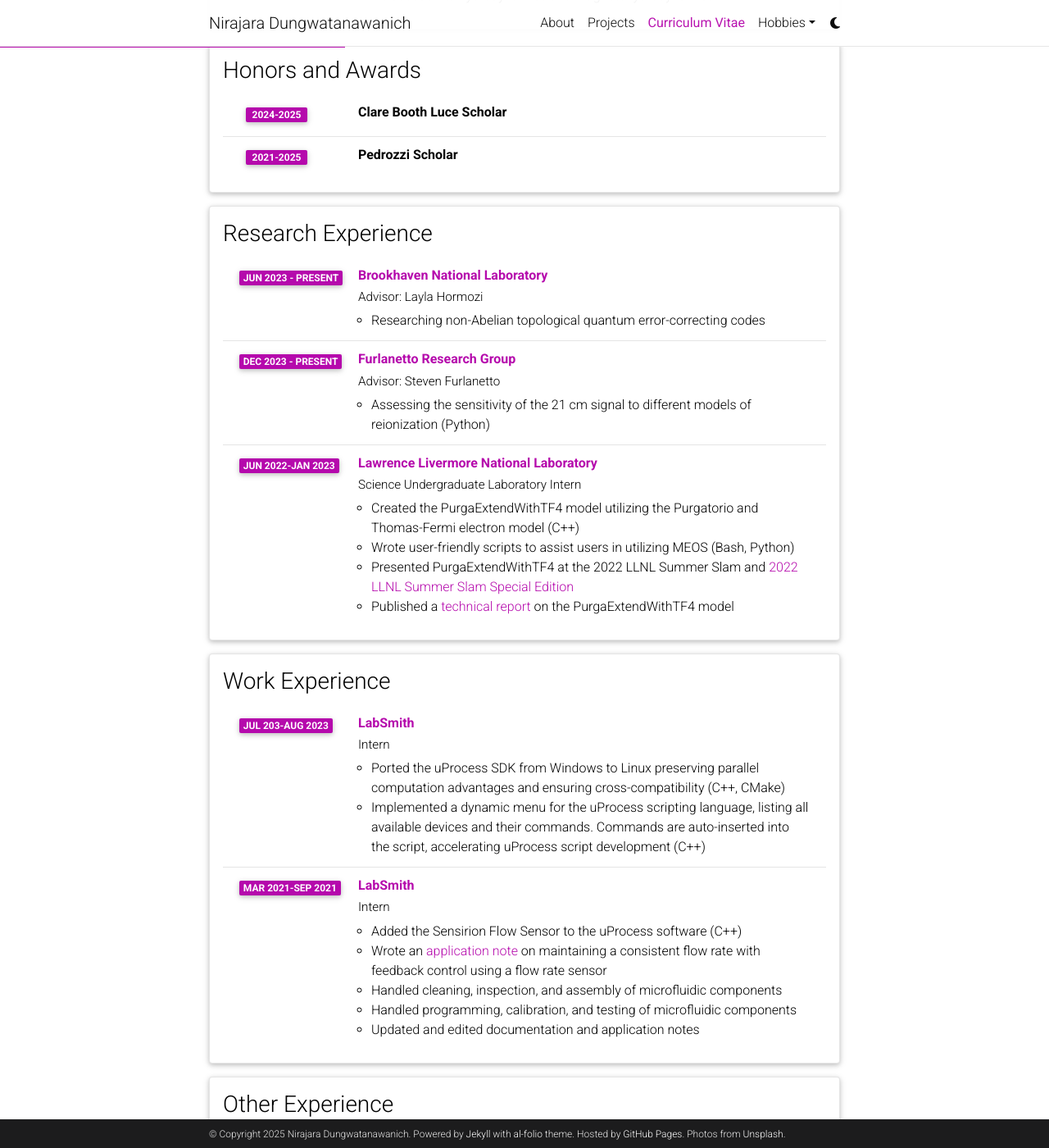
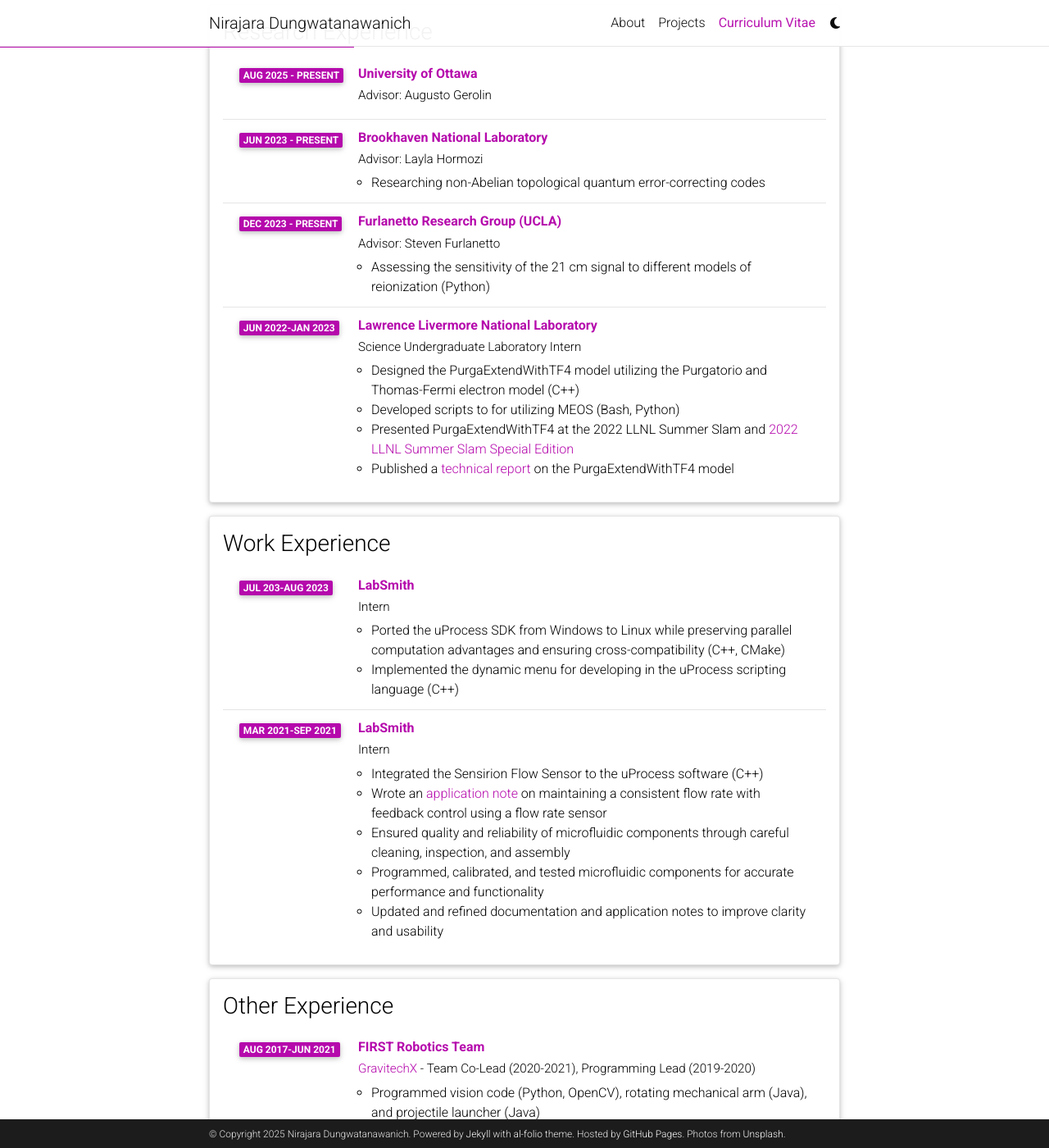
Before and after one commit to Nirajara/Nirajara.github.io, a Jekyll site: the page built from _pages/cv.md, in a window 1280 px wide and 1400 px high, scrolled down 552 px. Shown: the whole window at 82% size. Built offline with Jekyll 4.4.1, drawn with Linux system fonts in a browser that asks for light colours; full-size pictures stand in for the smaller copies a plugin makes; comment, search, counter and statistics services are not loaded; a style sheet for code colours, icons or effects is not loaded; some of the changed text lies outside the part shown.

```diff
--- a/_data/cv.yml
+++ b/_data/cv.yml
@@ -4,16 +4,16 @@
     - title: University of California, Los Angeles
       institution: Computer Science BS and Physics BS
       year: 2021-2025
-      description:
-      - Computer Science - Algorithms, Computer Architecture, Operating Systems, Design of Logic Systems
-      - Multivariable Calculus, Linear Algebra, Differential Equations, Fourier Analysis, Discrete Mathematics, Statistics
-      - Physics - Mechanics, Electromagnetism, Quantum Optics, Special Relativity, Quantum Mechanics
+      # description:
+      # - Computer Science - Algorithms, Computer Architecture, Operating Systems, Design of Logic Systems
+      # - Multivariable Calculus, Linear Algebra, Differential Equations, Fourier Analysis, Discrete Mathematics, Statistics
+      # - Physics - Mechanics, Electromagnetism, Quantum Optics, Special Relativity, Quantum Mechanics
 
-    - title: University of Rochester
-      institution: <a href="https://cmap.rochester.edu/education-outreach/ug-summer/">Discovery Science Center Summer School for Matter at Extreme Conditions</a>
-      year: June 2023
-      description:
-      - Introduction to hydrodynamics and magnetohydrodynamics
+    # - title: University of Rochester
+    #   institution: <a href="https://cmap.rochester.edu/education-outreach/ug-summer/">Discovery Science Center Summer School for Matter at Extreme Conditions</a>
+    #   year: June 2023
+    #   description:
+    #   - Introduction to hydrodynamics and magnetohydrodynamics
 
 - title: Honors and Awards
   type: time_table
@@ -27,13 +27,17 @@
 - title: Research Experience
   type: time_table
   contents:
+    - title: "<a href=\"https://agerolin.github.io/index.html\">University of Ottawa</a>"
+      institution: "Advisor: Augusto Gerolin"
+      year: AUG 2025 - Present
+
     - title: "<a href=\"https://www.bnl.gov/world/\">Brookhaven National Laboratory</a>"
       institution: "Advisor: Layla Hormozi"
       year: Jun 2023 - Present
       description:
       - Researching non-Abelian topological quantum error-correcting codes
 
-    - title: "<a href=\"https://cosmicdawn.astro.ucla.edu/\">Furlanetto Research Group</a>"
+    - title: "<a href=\"https://cosmicdawn.astro.ucla.edu/\">Furlanetto Research Group (UCLA)</a>"
       institution: "Advisor: Steven Furlanetto"
       year: Dec 2023 - Present
       description:
@@ -43,8 +47,8 @@
       institution: Science Undergraduate Laboratory Intern
       year: JUN 2022-JAN 2023
       description:
-      - Created the PurgaExtendWithTF4 model utilizing the Purgatorio and Thomas-Fermi electron model (C++)
-      - Wrote user-friendly scripts to assist users in utilizing MEOS (Bash, Python)
+      - Designed the PurgaExtendWithTF4 model utilizing the Purgatorio and Thomas-Fermi electron model (C++)
+      - Developed scripts to for utilizing MEOS (Bash, Python)
       - "Presented PurgaExtendWithTF4 at the 2022 LLNL Summer Slam and <a href=\"https://livermorelabfoundation.org/2022/09/15/2022-summer-slam-special-edition-2/\">2022 LLNL Summer Slam Special Edition</a>"
       - "Published a <a href=\"https://www.osti.gov/biblio/1890073\">technical report</a> on the PurgaExtendWithTF4 model"
 
@@ -55,18 +59,18 @@
       institution: Intern
       year: JUL 203-AUG 2023
       description:
-      - Ported the uProcess SDK from Windows to Linux preserving parallel computation advantages and ensuring cross-compatibility (C++, CMake)
-      - Implemented a dynamic menu for the uProcess scripting language, listing all available devices and their commands. Commands are auto-inserted into the script, accelerating uProcess script development (C++)
+      - Ported the uProcess SDK from Windows to Linux while preserving parallel computation advantages and ensuring cross-compatibility (C++, CMake)
+      - Implemented the dynamic menu for developing in the uProcess scripting language (C++)
 
     - title: "<a href=\"https://labsmith.com/\">LabSmith</a>"
       institution: Intern
       year: MAR 2021-SEP 2021
       description:
-      - Added the Sensirion Flow Sensor to the uProcess software (C++)
+      - Integrated the Sensirion Flow Sensor to the uProcess software (C++)
       - "Wrote an <a href=\"https://labsmith.com/applications/LabSmith-Sensirion_Flow_Sensor_Control_with_uProcess.pdf\">application note</a> on maintaining a consistent flow rate with feedback control using a flow rate sensor"
-      - Handled cleaning, inspection, and assembly of microfluidic components
-      - Handled programming, calibration, and testing of microfluidic components
-      - Updated and edited documentation and application notes
+      - Ensured quality and reliability of microfluidic components through careful cleaning, inspection, and assembly
+      - Programmed, calibrated, and tested microfluidic components for accurate performance and functionality
+      - Updated and refined documentation and application notes to improve clarity and usability
 
 - title: Other Experience
   type: time_table
@@ -82,6 +86,10 @@
 - title: Presentations
   type: time_table
   contents:
+  - title: UCLA Undergraduate Research & Creativity Showcase
+    institution: “A Phenomenological Model of Reionization”
+    year: May 2025
+
   - title: Brookhaven National Laboratory Summer Internship Programs Symposium
     institution: “Quantum error-correcting code architectures” (poster)
     year: August 2024
@@ -104,4 +112,4 @@
 - title: Other Interests
   type: list
   contents:
-    - <a href="/archery/">Archery</a>, <a href="/desmos/">Desmos</a>, <a href="/projects/">Projects</a>
+    - <a href="/archery/">Archery</a>, <a href="/projects/">Projects</a>
```
Also changed, not shown: _pages/about.md (+1 -1 lines), _pages/dropdown.md (deleted, +0 -12 lines).
